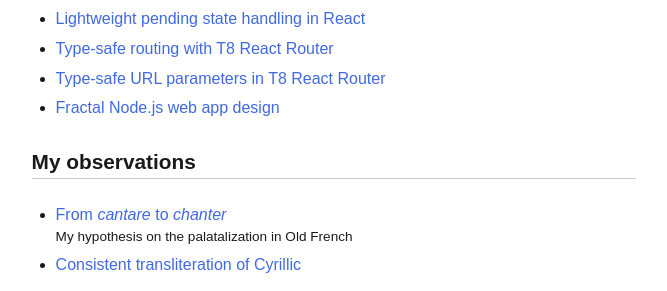
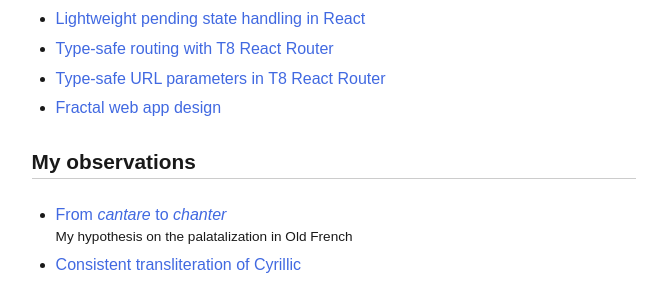
Before and after one commit to axtk/axtk.github.io, a Jekyll site: the page index.html, which Jekyll copies as it is, in a window 1280 px wide and 900 px high. Shown: the part 414-705 px from the top of the window, without its empty margins (306-973 px from the left). Built offline with Jekyll 4.4.1, drawn with Linux system fonts in a browser that asks for light colours.

Commit message:
update index

```diff
--- a/index.html
+++ b/index.html
@@ -41,7 +41,7 @@
         <li><a href="https://dev.to/axtk/lightweight-pending-state-handling-in-react-42e4" target="_blank">Lightweight pending state handling in React</a></li>
         <li><a href="x/t8_react_router_type_safety">Type-safe routing with T8 React Router</a></li>
         <li><a href="x/t8_react_router_typed_URL_parameters">Type-safe URL parameters in T8 React Router</a></li>
-        <li><a href="x/fractal_nodejs_web_app_design">Fractal Node.js web app design</a></li>
+        <li><a href="https://dev.to/axtk/fractal-web-app-design-4o71" target="_blank">Fractal web app design</a></li>
     </ul>
     <a name="lang"></a>
     <h2>My observations</h2>
```
